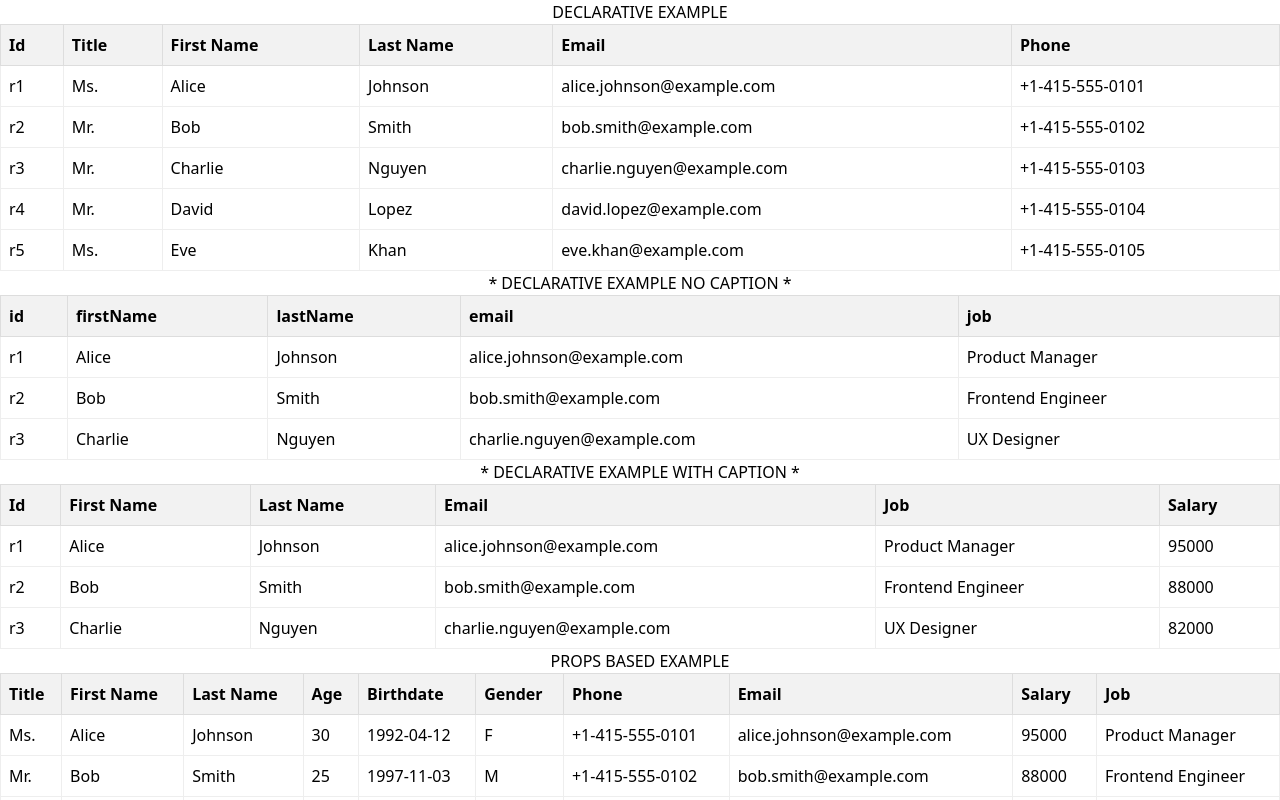
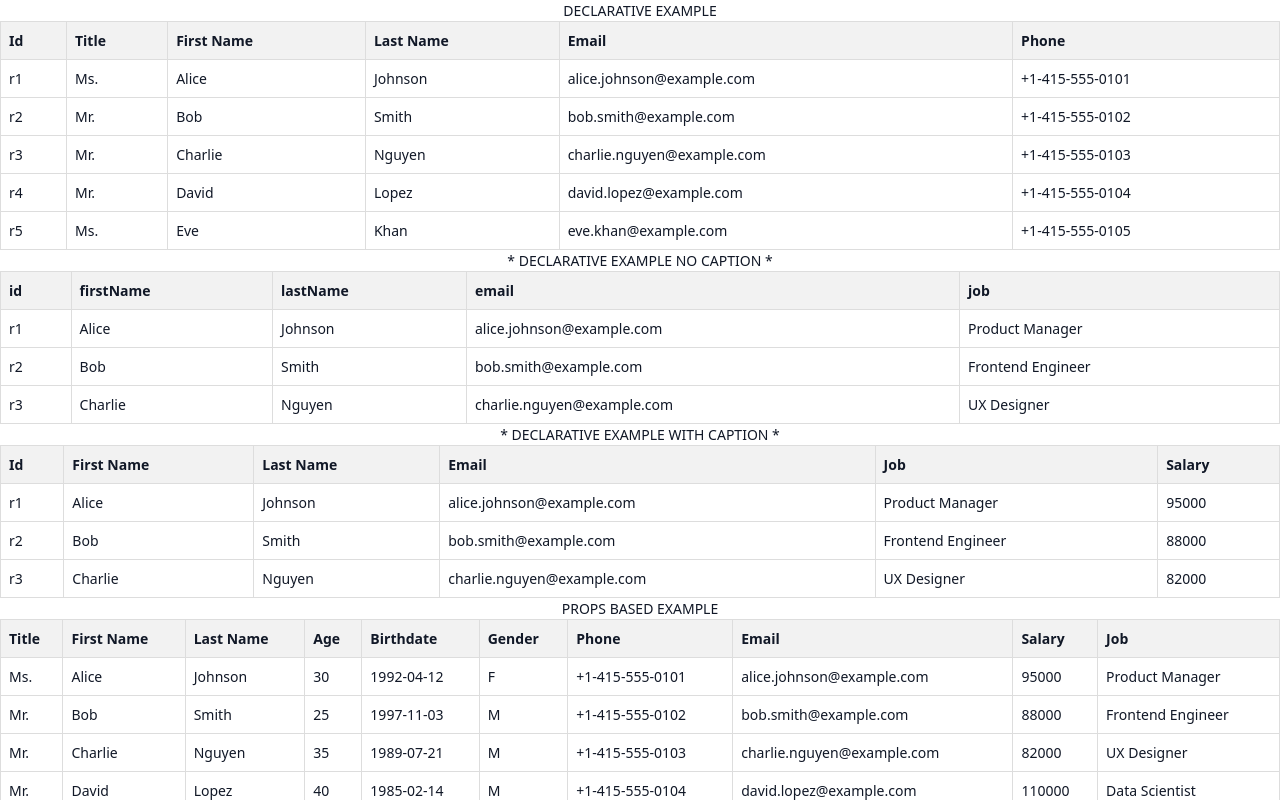
Before and after one commit to serhatgurel/sg-grid, a Vue app: page / in a window 1280 px wide. Shown: the top 800 px of the page. Built offline with nearby package versions, Linux system fonts and the light colour scheme.

Commit message:
refactor: update SgColumn and SgGrid components for improved styling and consistency

```diff
--- a/src/components/SgColumn.vue
+++ b/src/components/SgColumn.vue
@@ -1,5 +1,5 @@
 <template>
-  <td style="padding: 8px; border: 1px solid #eee">
+  <td class="sg-cell">
     <slot v-bind="slotProps">{{ defaultDisplay }}</slot>
   </td>
 </template>
--- a/src/components/SgGrid.vue
+++ b/src/components/SgGrid.vue
@@ -1,5 +1,5 @@
 <template>
-  <table>
+  <table class="sg-grid-table">
     <caption v-if="props.caption">
       {{
         props.caption
@@ -86,21 +86,3 @@ function getRowKey(row: RowData) {
   return String(row[props.rowKey as string])
 }
 </script>
-
-<style scoped>
-table {
-  border-collapse: collapse;
-  width: 100%;
-}
-
-th,
-td {
-  border: 1px solid #ddd;
-  padding: 8px;
-}
-
-th {
-  background-color: #f2f2f2;
-  text-align: left;
-}
-</style>
--- a/src/style.css
+++ b/src/style.css
@@ -1,10 +1,64 @@
 @import 'tailwindcss';
 
-/* Global demo styles for sg-grid row & cell coloring.
- * These classes must be global (not in a scoped <style>) so that rows/cells
- * rendered inside the child SgGrid component can be styled. The previous
- * definitions inside App.vue were scoped and therefore did not match the
- * internal <tr>/<td> elements of SgGrid, which is why colors were not visible. */
+/* CSS variables to control global grid styling. Consumers can override these
+   variables (for example on a container) to theme the grid globally. */
+:root {
+  --sg-cell-bg: #ffffff;
+  --sg-cell-color: #111827; /* default body text */
+  --sg-font-family:
+    ui-sans-serif, system-ui, -apple-system, 'Segoe UI', Roboto, 'Helvetica Neue', Arial;
+  --sg-font-size: 14px;
+  --sg-font-weight: 400;
+  --sg-font-style: normal;
+
+  --sg-border-width: 1px;
+  --sg-border-style: solid;
+  --sg-border-color: #ddd;
+
+  --sg-cell-padding: 8px;
+
+  /* Header-specific variables */
+  --sg-header-bg: #f2f2f2;
+  --sg-header-color: #111827;
+  --sg-header-font-size: 14px;
+  --sg-header-font-weight: 600;
+  --sg-header-font-style: ita;
+  --sg-header-padding: 8px;
+}
+
+/* Table base styles for the grid. Use explicit class so other tables remain unaffected. */
+.sg-grid-table {
+  border-collapse: collapse;
+  width: 100%;
+  font-family: var(--sg-font-family);
+  font-size: var(--sg-font-size);
+  color: var(--sg-cell-color);
+}
+
+.sg-grid-table th,
+.sg-grid-table td {
+  border: var(--sg-border-width) var(--sg-border-style) var(--sg-border-color);
+  padding: var(--sg-cell-padding);
+}
+
+.sg-grid-table td.sg-cell {
+  background: var(--sg-cell-bg);
+  font-weight: var(--sg-font-weight);
+  font-style: var(--sg-font-style);
+}
+
+.sg-grid-table th {
+  background-color: var(--sg-header-bg);
+  color: var(--sg-header-color);
+  text-align: left;
+  padding: var(--sg-header-padding);
+  font-size: var(--sg-header-font-size);
+  font-weight: var(--sg-header-font-weight);
+  font-style: var(--sg-header-font-style);
+}
+
+/* Global demo styles for sg-grid row & cell coloring. These remain global so
+   classes applied to rows/cells by consumers continue to work. */
 .demo-row-low .sg-cell {
   background: #fecaca !important;
 }
```
